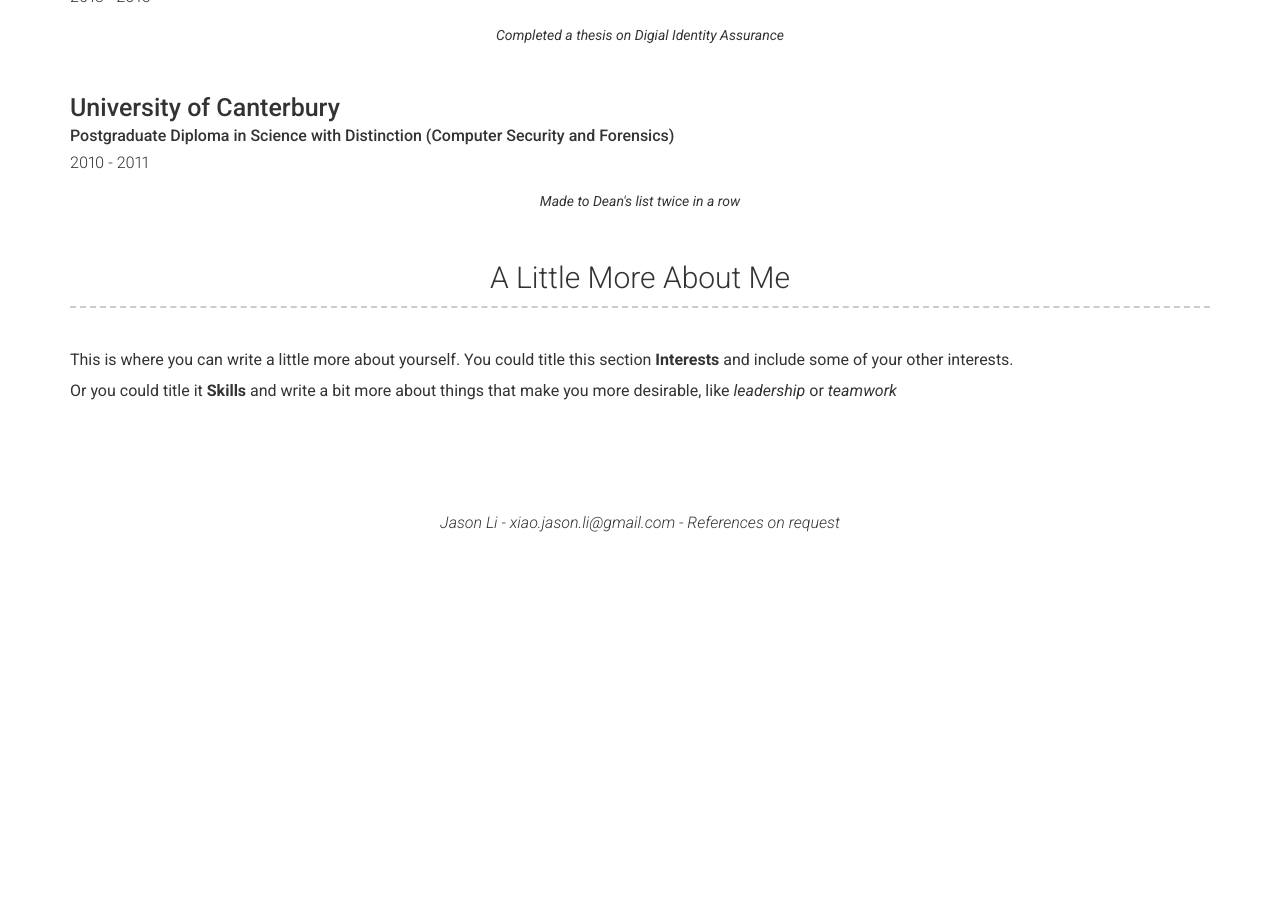
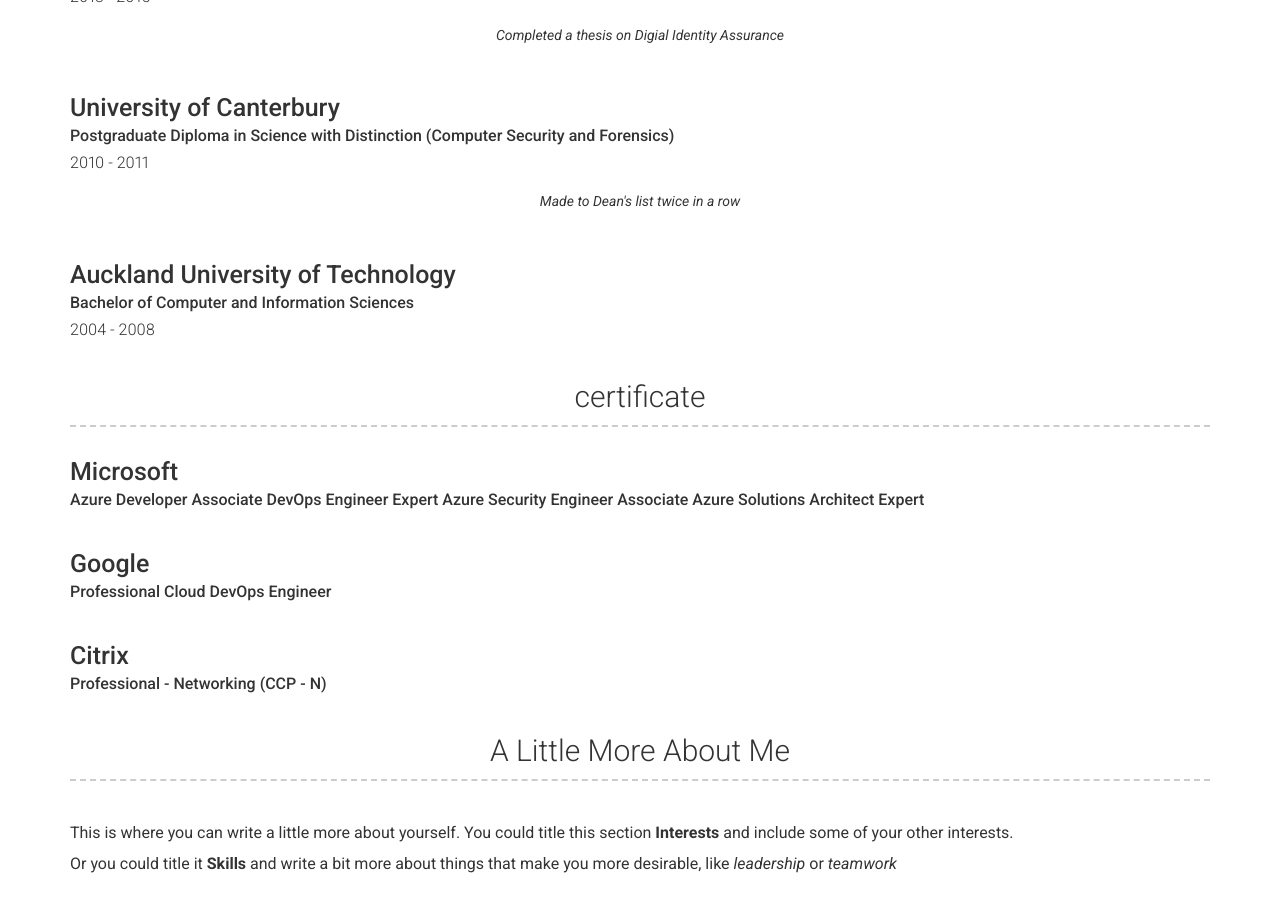
Before and after one commit to shin-akuma/shin-akuma.github.io, a Jekyll site: the page built from index.md, in a window 1280 px wide and 900 px high, scrolled down 2543 px. Built offline with Jekyll 4.4.1, drawn with Linux system fonts in a browser that asks for light colours; nearby versions of some CDN libraries; before the commit the page ends 3085 px from its top, so only the background shows below that.

Commit message:
add cert

```diff
--- a/_config.yml
+++ b/_config.yml
@@ -143,6 +143,26 @@
         caption: 2010 - 2011
         quote: >
           Made to Dean's list twice in a row
+      - layout: top
+        title: Auckland University of Technology
+        sub_title: Bachelor of Computer and Information Sciences
+        caption: 2004 - 2008
+  - title: certificate
+    layout: list
+    content:
+      - layout: top
+        title: Microsoft
+        sub_title: |
+          Azure Developer Associate
+          DevOps Engineer Expert
+          Azure Security Engineer Associate
+          Azure Solutions Architect Expert
+      - layout: top
+        title: Google
+        sub_title: Professional Cloud DevOps Engineer
+      - layout: top
+        title: Citrix
+        sub_title: Professional - Networking (CCP - N)
   - title: A Little More About Me
     layout: text
     content: | # this will include new lines to allow paragraphs
```
